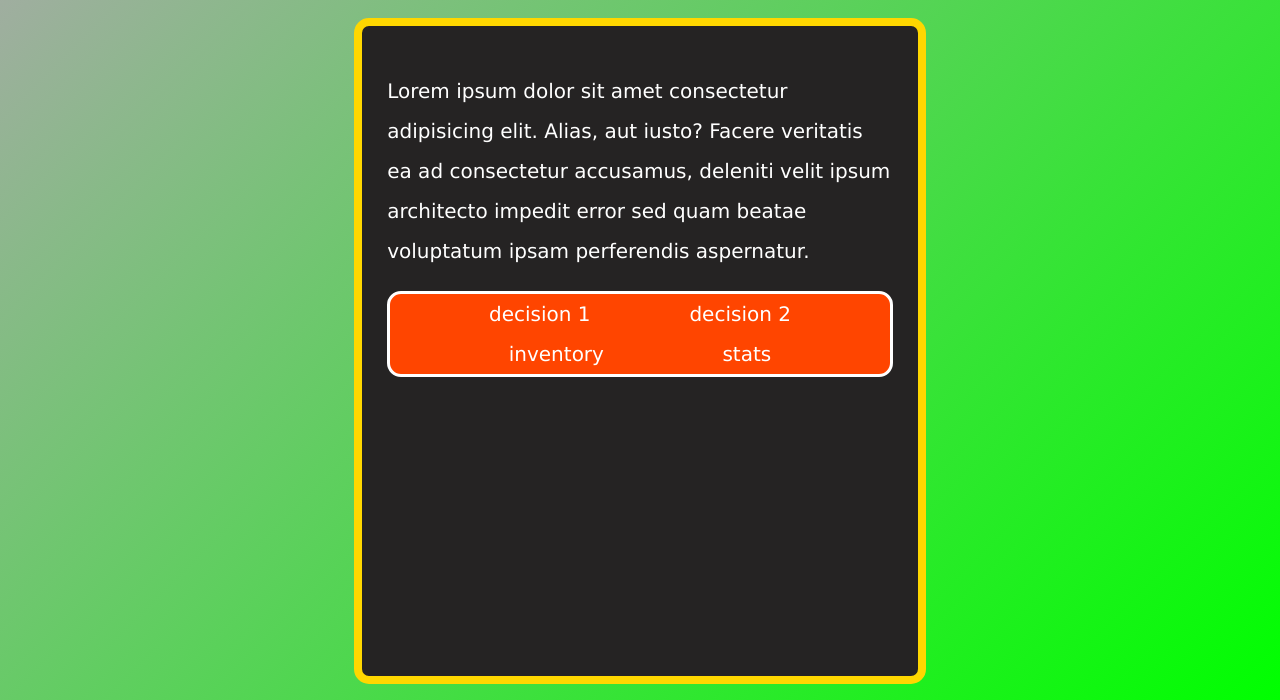
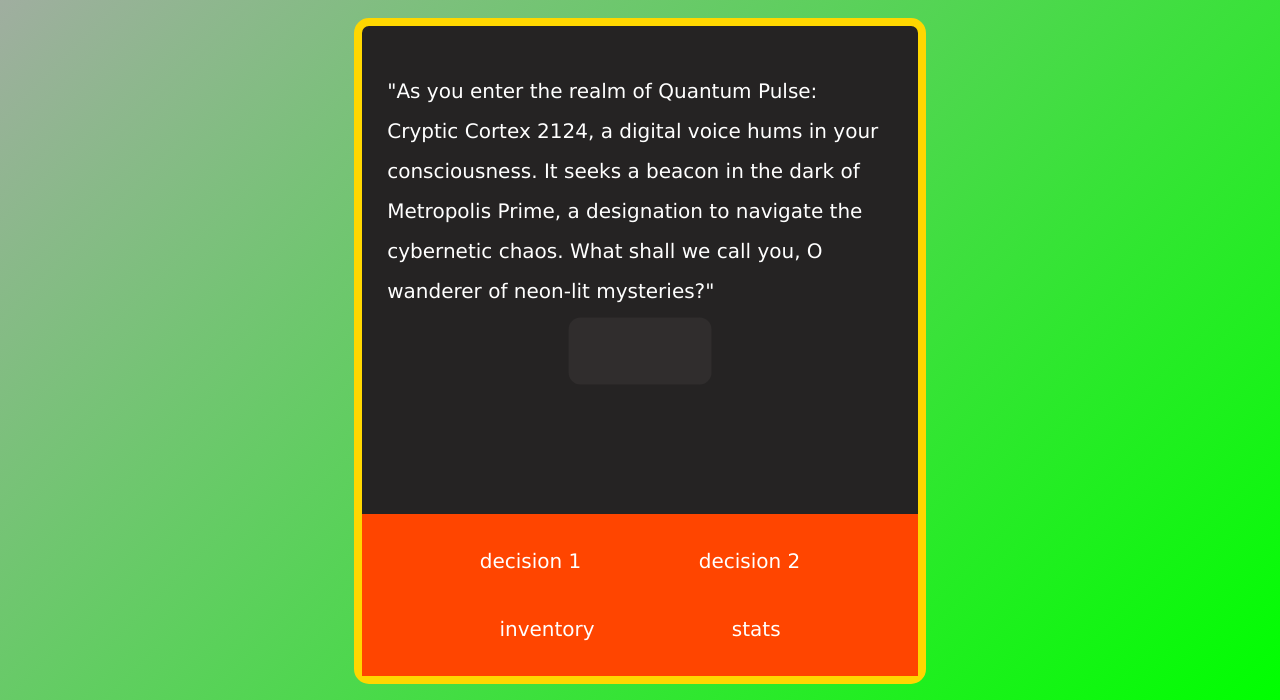
Before and after one commit to poopy2121/text-adventure-js--ben, a plain HTML site: page index.html in a window 1280 px wide. Shown: the part 116-816 px from the top of the page. Drawn offline with Linux system fonts and the light colour scheme.

Commit message:
put playerbox at bottom and added input field

```diff
--- a/index.html
+++ b/index.html
@@ -13,8 +13,14 @@
     <div id="game-container">
 
         <p id="storytxt">
-            Lorem ipsum dolor sit amet consectetur adipisicing elit. Alias, aut iusto? Facere veritatis ea ad consectetur accusamus, deleniti velit ipsum architecto impedit error sed quam beatae voluptatum ipsam perferendis aspernatur.
+
+            "As you enter the realm of Quantum Pulse: Cryptic Cortex 2124, a digital voice hums in your consciousness. It seeks a beacon in the dark of Metropolis Prime, a designation to navigate the cybernetic chaos. What shall we call you, O wanderer of neon-lit mysteries?"
+
+
         </p>
+
+        <div>
+            <input type="text" id="playername">
 
         <div id="player">
             <div id="decisions">
--- a/style.css
+++ b/style.css
@@ -26,15 +26,38 @@ span {
     padding: 25px;
     line-height: 2;
     font-size: 20px;
+    position: relative;
 }
 
 #player {
     display: flex;
     justify-content: space-evenly;
     background-color: orangered;
-    border-radius: 14px;
-    border: solid;
     flex-direction: column;
+    position: absolute;
+    bottom: 0;
+    width: 100%;
+    height: 25%;
+    left: 0;
+
+}
+
+
+#playername {
+
+    position: absolute;
+    top: 50%;
+    left: 50%;
+    transform: translate(-50%, -50%);
+    border-radius: 12px;
+    border: hidden;
+    background-color: rgb(48, 45, 45);
+    width: 25%;
+    height: 10%;
+    color: white;
+    font-size: 18px;
+
+
 }
 
 #decisions {
@@ -48,7 +71,7 @@ span {
 
 }
 
-#option1:hover, #option2:hover {
+#option1:hover, #option2:hover, #stats:hover, #inventory:hover {
     background-color: black;
     cursor: pointer;
 }
```
